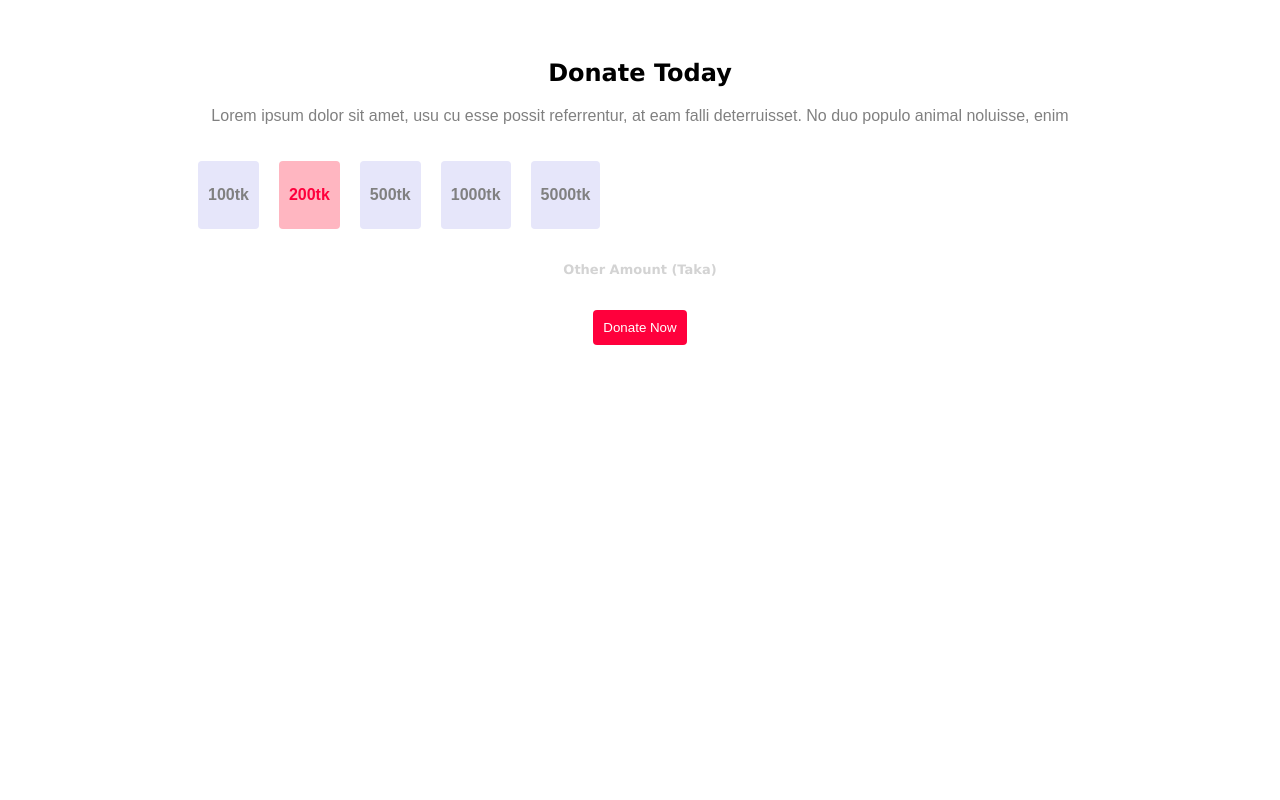
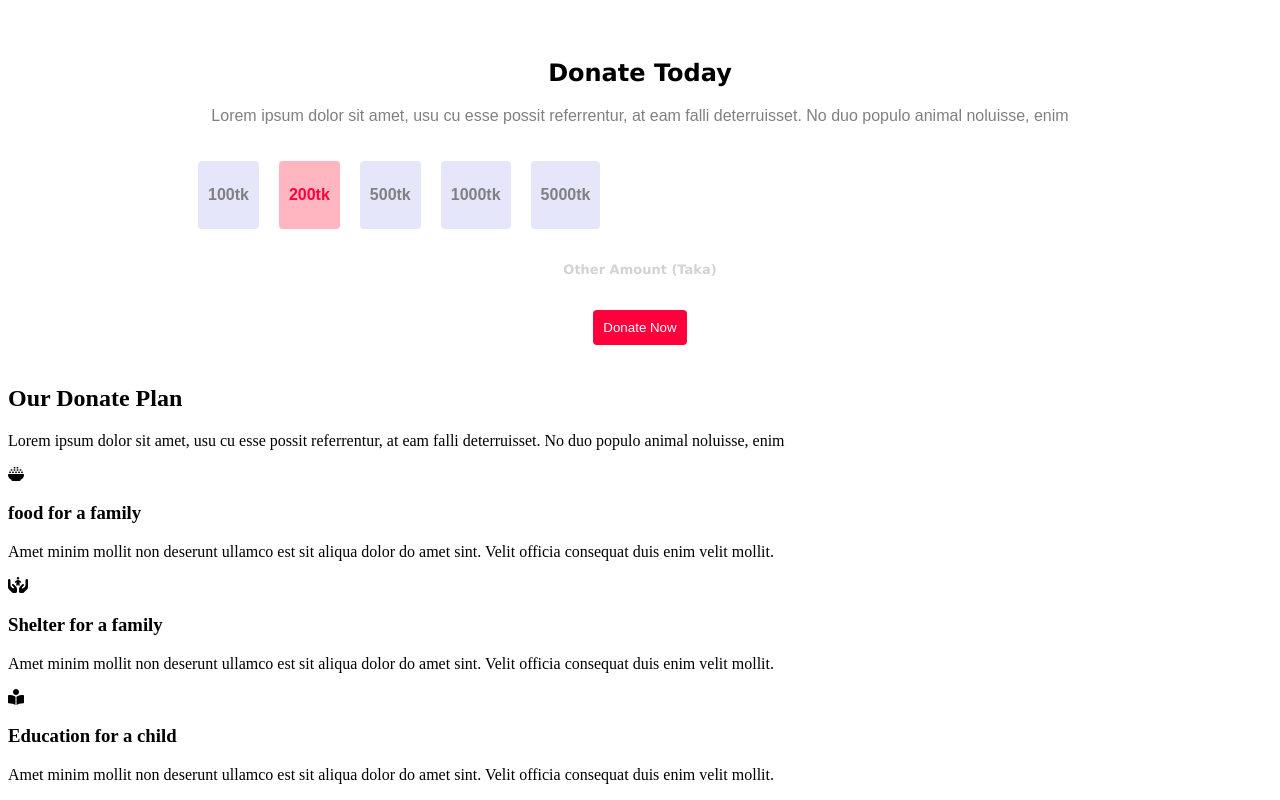
Before and after one commit to farhadankhi/donate-portfolio, a plain HTML site: page index.html in a window 1280 px wide. Shown: the part 469-1269 px from the top of the page. Before the commit the page ends 842 px from the top, so only its background shows below. Drawn offline with Linux system fonts and the light colour scheme.

Commit message:
added donate plan

```diff
--- a/index.html
+++ b/index.html
@@ -5,6 +5,7 @@
     <meta name="viewport" content="width=device-width, initial-scale=1.0">
     <title>Donate-Portfolio</title>
     <link rel="stylesheet" href="styles/donate.css">
+    <script src="https://kit.fontawesome.com/9fb15ad467.js" crossorigin="anonymous"></script>
 </head>
 <body>
     <header class="header-section">
@@ -30,6 +31,37 @@
      <button class="primary-btn">Donate Now</button>
 
     </section>
+    <section class="donate-plan">
+        <h1>Our Donate Plan</h1>
+        <p>Lorem ipsum dolor sit amet, usu cu esse possit referrentur, at eam falli
+            deterruisset. No duo populo animal noluisse, enim</p>
+        <div>
+            <i class="fa-solid fa-bowl-rice"></i>
+            <h3>food for a family</h3>
+            <p>Amet minim mollit non deserunt
+                ullamco est sit aliqua dolor do amet
+                sint. Velit officia consequat duis enim
+                velit mollit.</p>
+        </div>
+        <div>
+            <i class="fa-solid fa-hands-holding-child"></i>
+            <h3>Shelter for a family</h3>
+            <p>Amet minim mollit non deserunt
+                ullamco est sit aliqua dolor do amet
+                sint. Velit officia consequat duis enim
+                velit mollit.</p>
+        </div>
+        <div>
+            <i class="fa-solid fa-book-open-reader"></i>
+            <h3>Education for a child</h3>
+            <p>Amet minim mollit non deserunt
+                ullamco est sit aliqua dolor do amet
+                sint. Velit officia consequat duis enim
+                velit mollit.</p>
+
+        </div>
+
+    </section>
 
 </body>
 </html>
```
